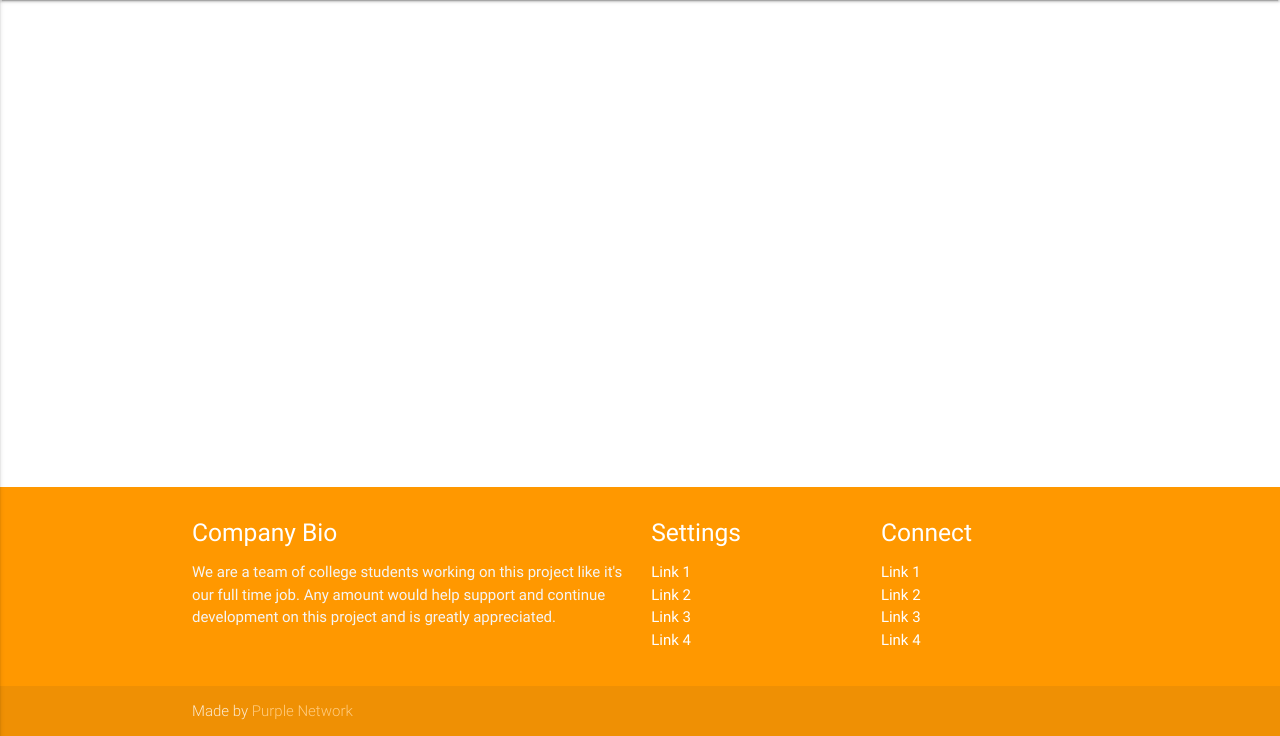
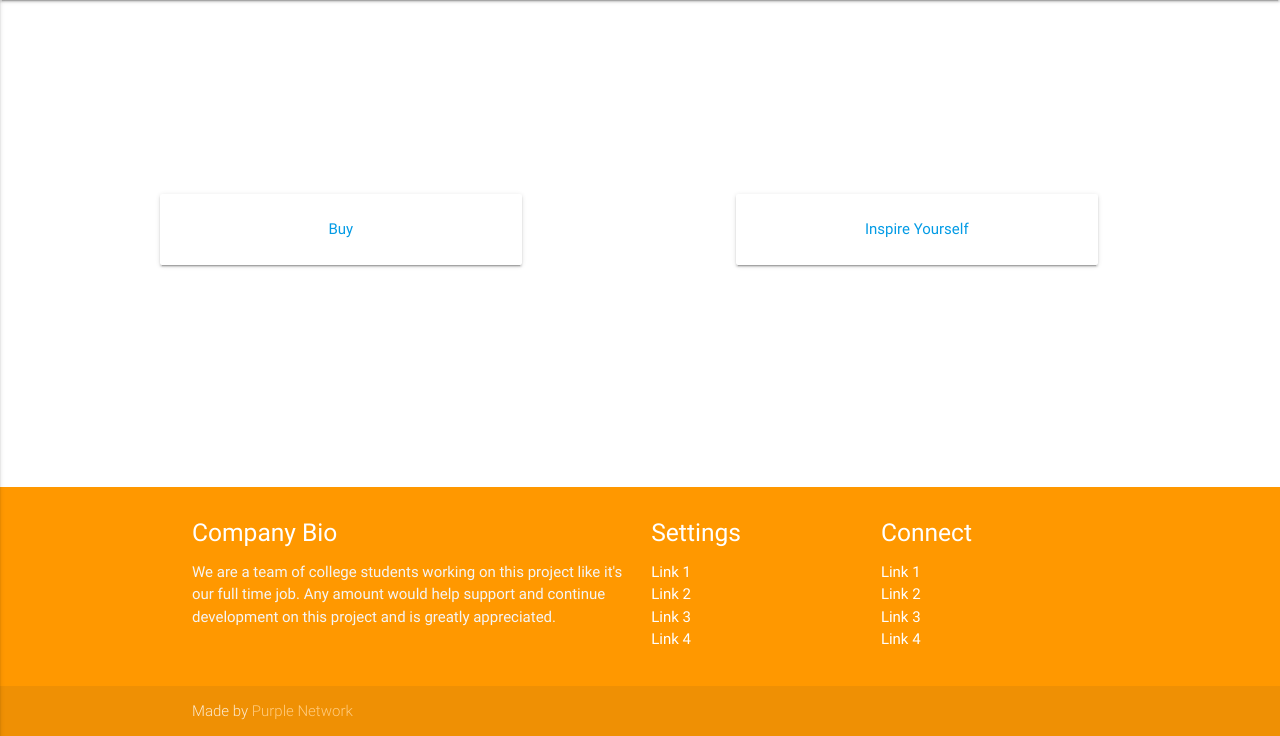
Before and after one commit to HimanshuMittal01/Personal-Genie, a Flask app: page / in a window 1280 px wide. Shown: the part 64-800 px from the top of the page. Run offline with Flask 2, Linux system fonts and the light colour scheme; some libraries are stand-ins or nearby versions.

Commit message:
Added some lines in index.html

```diff
--- a/templates/index.html
+++ b/templates/index.html
@@ -1,11 +1,28 @@
 {% extends 'layout.html' %}
 
 {% block body %}
-
-<main>
-
-
-</main>
-
-
+<body>
+<div class="container" style="width: 90%; height: 90%;max-height: 100%;max-width: 100%;margin:auto;">
+	<div class="row" style="width: 100%;height: 100%;">
+		<div class="flexbox">
+				<div class="col s1">
+				</div>
+				<div class="col s4 center-align">
+					<div class="card-panel hoverable">
+						<a  href="Products.html">Buy</a>
+					</div>
+				</div>
+				<div class="col s2">
+				</div>
+				<div class="col s4 center-align">
+					<div class="card-panel hoverable">
+						<a href="Questions.html">Inspire Yourself</a>
+					</div>
+				</div>
+				<div class="col s1">
+				</div>
+		</div>
+	</div>
+</div>
+</body>
 {% endblock %}
```
